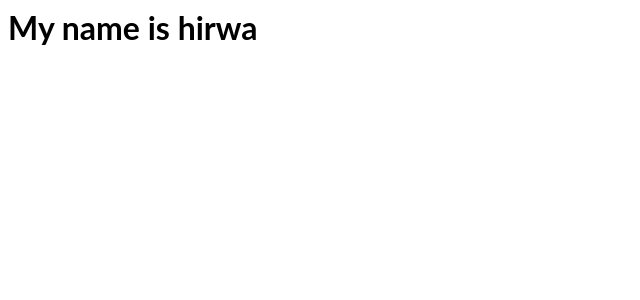
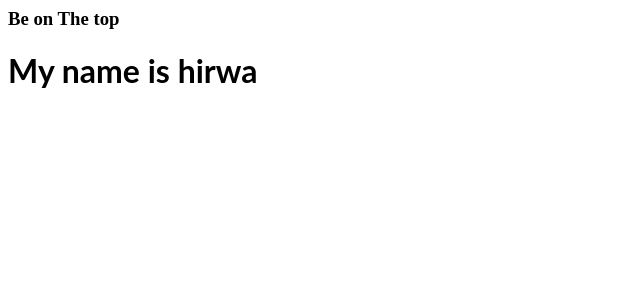
Before and after one commit to hirwa1/react-resume, a React (Create React App) app: page / in a window 1280 px wide. Shown: the top 300 px of the page, without its empty margins (0-640 px from the left). Built offline with nearby package versions, Linux system fonts and the light colour scheme.

Commit message:
1 file modified

```diff
--- a/src/index.js
+++ b/src/index.js
@@ -3,4 +3,5 @@ import ReactDOM from "react-dom";
 
 import App from "./App";
 const hirwa = <h1>My name is hirwa</h1>;
-ReactDOM.render(hirwa,  document.getElementById("root"));
+const off = <div><h3>Be on The top </h3> {hirwa }</div>;
+ReactDOM.render(off,  document.getElementById("root"));
```
